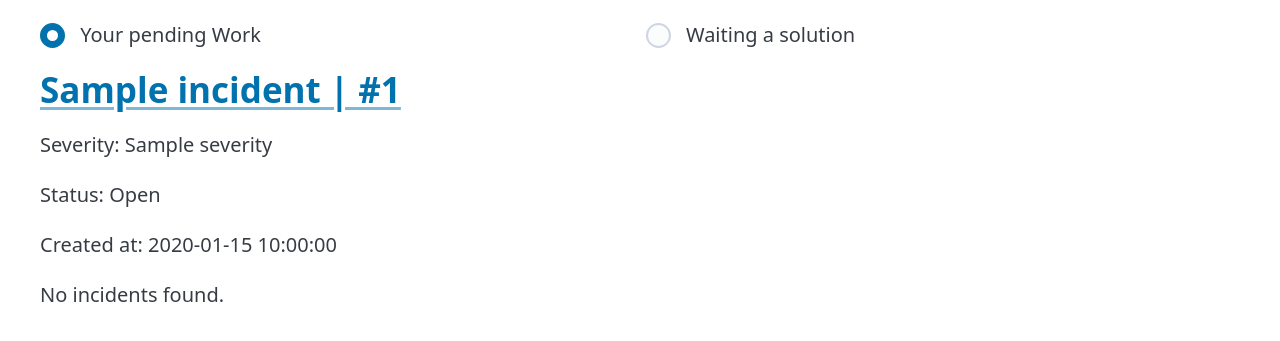
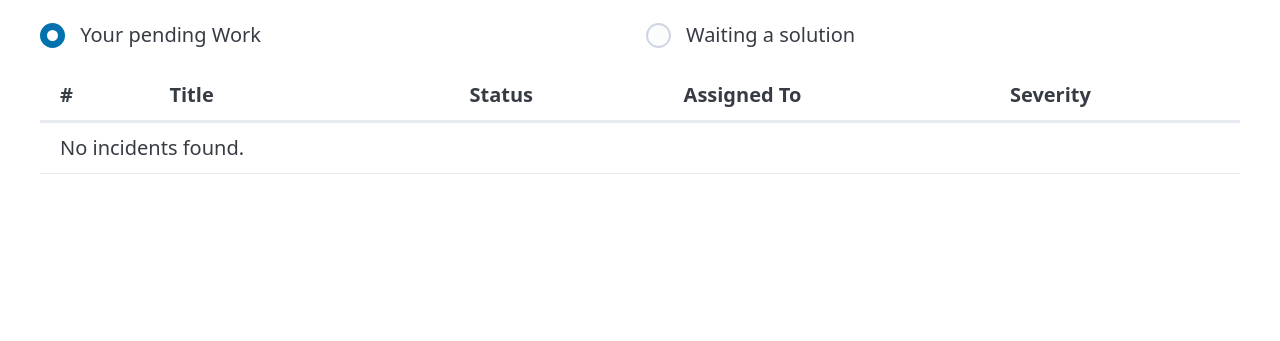
Before and after one commit to giulianotesta7/devops-incident-tracker, a Flask app: template app/templates/incidents.html in a window 1280 px wide. Shown: the part 110-451 px from the top of the page. Run offline with Flask 3, Linux system fonts and the light colour scheme; the visitor is signed in with stand-in values (Sample User, id 1); the template is opened without the code that fills it: most values are stand-ins (such as "Sample title", 1, 10 or a date in 2020).

Commit message:
feat: Show incidents in  table format

```diff
--- a/app/templates/incidents.html
+++ b/app/templates/incidents.html
@@ -14,51 +14,87 @@
 </label>
 </fieldset>
 
+<table id="pendingBlock">
+  <thead>
+    <tr>
+      <th>#</th>
+      <th style="width: 300px;">Title</th>
+      <th>Status</th>
+      <th>Assigned To</th>
+      <th>Severity</th>
+    </tr>
+  </thead>
+  <tbody>
+    {% for incident in incidents | selectattr("status", "equalto", "Open") | selectattr("created_by_id","equalto", current_user.id) %}
+    <tr>
+      <td>
+        <a href="{{ url_for('bp.incident_detail', incident_id=incident.id) }}">
+          {{ incident.id }}
+        </a>
+      </td>
+      <td style="width: 300px;">
+        <a href="{{ url_for('bp.incident_detail', incident_id=incident.id) }}">
+            {{ incident.title | truncate(25) }}
+        </a>
+    </td>
+      <td>{{ incident.status }}</td>
+      <td>
+        {% if incident.assignee and incident.assignee.name %}
+            {{ incident.assignee.name }}
+        {% else %}
+            Unassigned
+        {% endif %}
+      </td>
+      <td>{{ incident.severity }}</td>
+    </tr>
+    {% else %}
+    <tr>
+      <td colspan="5">No incidents found.</td>
+    </tr>
+    {% endfor %}
+  </tbody>
+</table>
 
-<div id="pendingBlock">
+<table id="waitingBlock">
+  <thead>
+    <tr>
+      <th >#</th>
+      <th style="width: 300px;">Title</th>
+      <th>Status</th>
+      <th>Assigned To</th>
+      <th>Severity</th>
+    </tr>
+  </thead>
+  <tbody>
     {% for incident in incidents | selectattr("status", "equalto", "Open") | selectattr("assigned_to_id","equalto", current_user.id) %}
-        <div class="incident">
-            <h2>
-                <a href="{{ url_for('bp.incident_detail', incident_id=incident.id) }}">
-                {{ incident.title }} | #{{ incident.id }}
-                </a>
-            </h2>
-            <p>Severity: {{ incident.severity }}</p>
-            <p>Status: {{ incident.status }}</p>
-            <p>Created at: {{ incident.created_at }}</p>
-        </div>
+    <tr>
+      <td>
+        <a href="{{ url_for('bp.incident_detail', incident_id=incident.id) }}">
+          {{ incident.id }}
+        </a>
+      </td>
+      <td style="width: 300px;">
+        <a href="{{ url_for('bp.incident_detail', incident_id=incident.id) }}">
+            {{ incident.title | truncate(25)}}
+        </a>
+    </td>
+      <td>{{ incident.status }}</td>
+      <td>
+        {% if incident.assignee and incident.assignee.name %}
+            {{ incident.assignee.name }}
+        {% else %}
+            Unassigned
+        {% endif %}
+      </td>
+      <td>{{ incident.severity }}</td>
+    </tr>
     {% else %}
-        <p>No pending incidents found.</p>
+    <tr>
+      <td colspan="5">No incidents found.</td>
+    </tr>
     {% endfor %}
-</div>
-
-<section class="grid">
-
-    {% for incident in incidents | selectattr("status", "equalto", "Open") | selectattr("created_by_id","equalto", current_user.id) %}
-        <article>
-            <h3>
-                <a href="{{ url_for('bp.incident_detail', incident_id=incident.id) }}">
-                {{ incident.title }}
-                </a>
-                <small>
-                    #{{ incident.id }}
-                </small>
-
-            </h3>
-            <dl>
-                <dt>Severity: {{ incident.severity }}</dt>
-                <dt>Status: {{ incident.status }}</dt>
-                <dt>Created at: {{ incident.created_at.strftime('%H:%M %d-%m-%Y') }}</dt>
-            </dl>
-            <footer>
-                <small>{{ incident.description|truncate(75)}}</small>
-            </footer>
-        </article>
-    {% else %}
-        <p>No incidents found.</p>
-    {% endfor %}
-</section>
-
+  </tbody>
+</table>
 
 <script src="{{ url_for('static', filename='js/incidents.js') }}"></script>
 {% endblock %}
```
